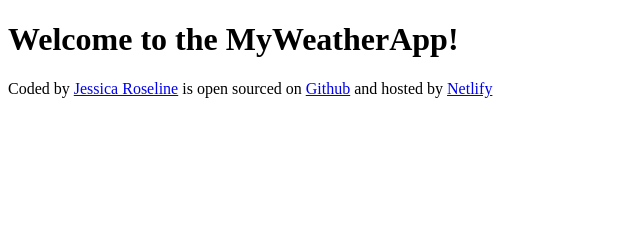
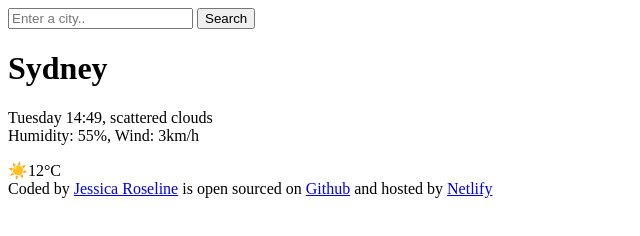
Before and after one commit to jessiroses/MyWeatherApp, a plain HTML site: page index.html in a window 1280 px wide. Shown: the whole page, without its empty margins (0-640 px from the left). Drawn offline with Linux system fonts and the light colour scheme.

Commit message:
Added Weather App details (e.g. city, temperature, time, humidity and wind)

```diff
--- a/index.html
+++ b/index.html
@@ -6,7 +6,20 @@
     <title>Document</title>
   </head>
   <body>
-    <h1>Welcome to the MyWeatherApp!</h1>
+    <header>
+      <form>
+        <input type="search" placeholder="Enter a city.." required />
+        <input type="submit" value="Search" />
+      </form>
+    </header>
+    <main>
+      <div>
+        <h1>Sydney</h1>
+        <p>Tuesday 14:49, scattered clouds <br />Humidity: 55%, Wind: 3km/h</p>
+      </div>
+      <div>☀️12°C</div>
+    </main>
+
     <footer>
       Coded by
       <a href="https://github.com/jessiroses" target="_blank"
```
